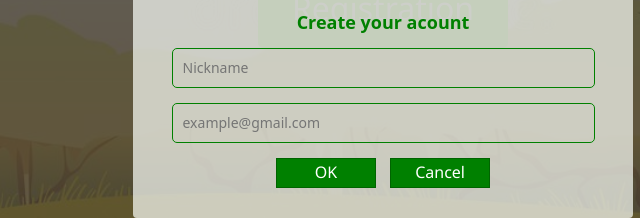
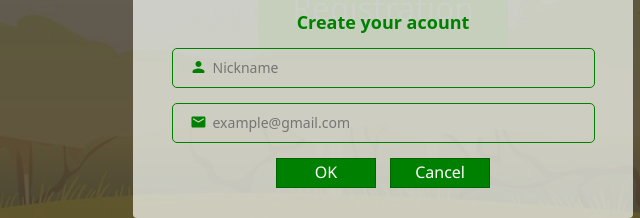
Before and after one commit to DarynaTar/clikers-game, a plain HTML site: page index.html in a window 1280 px wide. Both pictures are taken after a click on the button "Registration". Shown: the part 392-610 px from the top of the page, 257-897 px from the left. Drawn offline with nearby package versions, Linux system fonts and the light colour scheme.

Commit message:
add styles icon

```diff
--- a/css/styles.css
+++ b/css/styles.css
@@ -3,7 +3,11 @@
     --timing: cubic-bezier(0.4, 0, 0.2, 1);
   }
 
+  .btn {
+    cursor: pointer;
+}
 
+/* style background image */
 .hero{
     background: url(../img/fon-1.jpg);
     background-repeat: no-repeat;
@@ -26,16 +30,17 @@
     font-weight: 800;
 }
 
+.rate {
+    font-size: 24px;
+    color: green;
+}
+
 .enemy-container {
     position: absolute;
     top: 60%;
     left: 50%;
     transform: translate(-50%, -50%);
  }
-
-.btn {
-    cursor: pointer;
-}
 
 .registration-btn, .reset-btn {
     position: absolute;
@@ -66,7 +71,7 @@
     border: 4px solid rgb(0, 295, 60);;
     transition-timing-function: cubic-bezier(0.075, 0.82, 0.165, 1);
 }
-/* MODAL */
+/* MODAL for registration*/
 .backdrop {
     position: fixed;
     top: 0;
@@ -110,6 +115,14 @@
     cursor: pointer;
 }
 
+.modal-input:hover {
+    border: 3px solid green;
+}
+
+.input-icon {
+    fill: green;
+}
+
 .modal-close-icon {
     position: absolute;
     left: 50%;
@@ -117,6 +130,19 @@
     transform: translate(-50%, -50%);
     fill: #fff;
 }
+
+.label {
+    position: relative;
+    margin-top: 4px;
+    margin-bottom: 8px;
+  }
+
+  .input-icon {
+    position: absolute;
+    left: 19px;
+    top: 50%;
+    transform: translateY(-50%);
+  }
 
 .modal-close:hover,
 .modal-close:focus,
@@ -133,6 +159,7 @@
     pointer-events: none;
 }
 
+/* style form for registration */
 .modal-title {
     font-size: 18px;
     font-weight: 700;
@@ -150,7 +177,9 @@
     margin-bottom: 15px;
     font-size: 14px;
     color: green;
-    padding-left: 10px;
+    padding-left: 40px;
+    outline: none;
+
 }
 
 .modal-form {
@@ -176,11 +205,7 @@
     transition-timing-function: var(--timing);
 }
 
-.rate {
-    font-size: 24px;
-    color: green;
-}
-
+/* styles for game-modal */
 .modal {
     display: none;
     position: fixed;
@@ -191,7 +216,6 @@
     height: 100%;
     overflow: auto;
     background-color: rgba(0,0,0,0.4);
-
   }
 
   .modal-content {
--- a/index.html
+++ b/index.html
@@ -26,7 +26,7 @@
 </section>
 <section class="message-container"></section>
 
-<!-- Модальное окно для регистрации пользователя -->
+<!-- Modal for registration -->
 <div class="backdrop is-hidden" data-modal>
     <div class="modal-login">
         <button type="button" class="modal-close-btn" data-modal-close>
@@ -36,15 +36,25 @@
         </button>
     <h2 class="modal-title">Create your acount</h2>
     <form class="modal-form">
-        <input type="text" class="modal-input" name="user-name" placeholder="Nickname" required/>
+      <label class="label">
+       <input type="text" class="modal-input" name="user-name" placeholder="Nickname" required/>
+        <svg class="input-icon" width="15" height="12">
+          <use href="./img/icons.svg#icon-user"></use>
+        </svg>
+      </label>
+      <label class="label">
         <input type="email" class="modal-input" name="user-email" placeholder="example@gmail.com" required/>
+           <svg class="input-icon" width="15" height="12">
+        <use href="./img/icons.svg#icon-email"></use>
+      </svg>
+     </label>
     <button type="submit" class="submit-btn btn">OK</button>
     <button type="reset" class="cansel-btn btn">Cancel</button>
     </form>
     </div>
 </div>
 
-<!-- Модальное окно для сообщения о новом уровне -->
+<!-- Modal for new level-->
 <div class="modal" id="level-up-modal">
     <div class="modal-content">
       <h2>Congratulations!</h2>
@@ -52,7 +62,7 @@
     </div>
   </div>
 
-  <!-- Модальное окно для сообщения о завершении игры -->
+  <!-- Modal for end the game -->
   <div class="modal" id="game-over-modal">
     <div class="modal-content">
       <button type="button" class="modal-close">
@@ -64,9 +74,7 @@
       <p>You have completed the game with a score of <span class="final-score"></span>.</p>
     </div>
   </div>
-
-
-  <!-- <script src="./js/modal.js"></script> -->
+ <!-- <script src="./js/modal.js"></script> -->
   <script src="./js/main.js"></script>
 </body>
 </html>
--- a/js/main.js
+++ b/js/main.js
@@ -30,7 +30,6 @@
 
 const scoreContainer = document.querySelector(".score");
 const levelContainer = document.querySelector(".level");
-
 const enemyImages = ["img/pic1.png", "img/pic2.png", "img/pic3.png", "img/pic4.png", "img/pic5.png"];
 const enemyWidth = [200, 200, 300, 350, 400];
 const levelUpModal = document.querySelector("#level-up-modal");
@@ -38,7 +37,7 @@ const levelNumber = document.querySelector(".level-number");
 const gameOverModal = document.querySelector("#game-over-modal");
 const gameOverModalBtn = document.querySelector(".modal-close");
 const finalScore = document.querySelector(".final-score");
-const targetClicks = [5, 7, 9, 12, 15];
+const targetClicks = [5, 8, 12, 17, 22];
 let currentLevel = 1;
 let currentScore = 0;
 
--- a/js/modal.js
+++ b/js/modal.js
@@ -5,6 +5,7 @@
   modal: document.querySelector("[data-modal]"),
   };
   const registrationBtn = document.querySelector('.registration-btn');
+  const enemyContainer = document.querySelector(".enemy-container");
 
   refs.openModalBtn.addEventListener("click", toggleModal);
   refs.closeModalBtn.addEventListener("click", toggleModal);
@@ -16,9 +17,12 @@
   function handleFormSubmit(event) {
   event.preventDefault(); // чтобы страница не перезагружалась
   // ваш код обработки формы, например, отправка данных на сервер
+
   registrationBtn.classList.add('is-hidden'); // добавляем класс, который скроет кнопку
+  enemyContainer.classList.remove("is-hidden");
   refs.modal.classList.add("is-hidden"); // скрываем модальное окно после успешной отправки формы
-  }
+
+}
 
   const form = document.querySelector('form');
   form.addEventListener('submit', handleFormSubmit);
```
